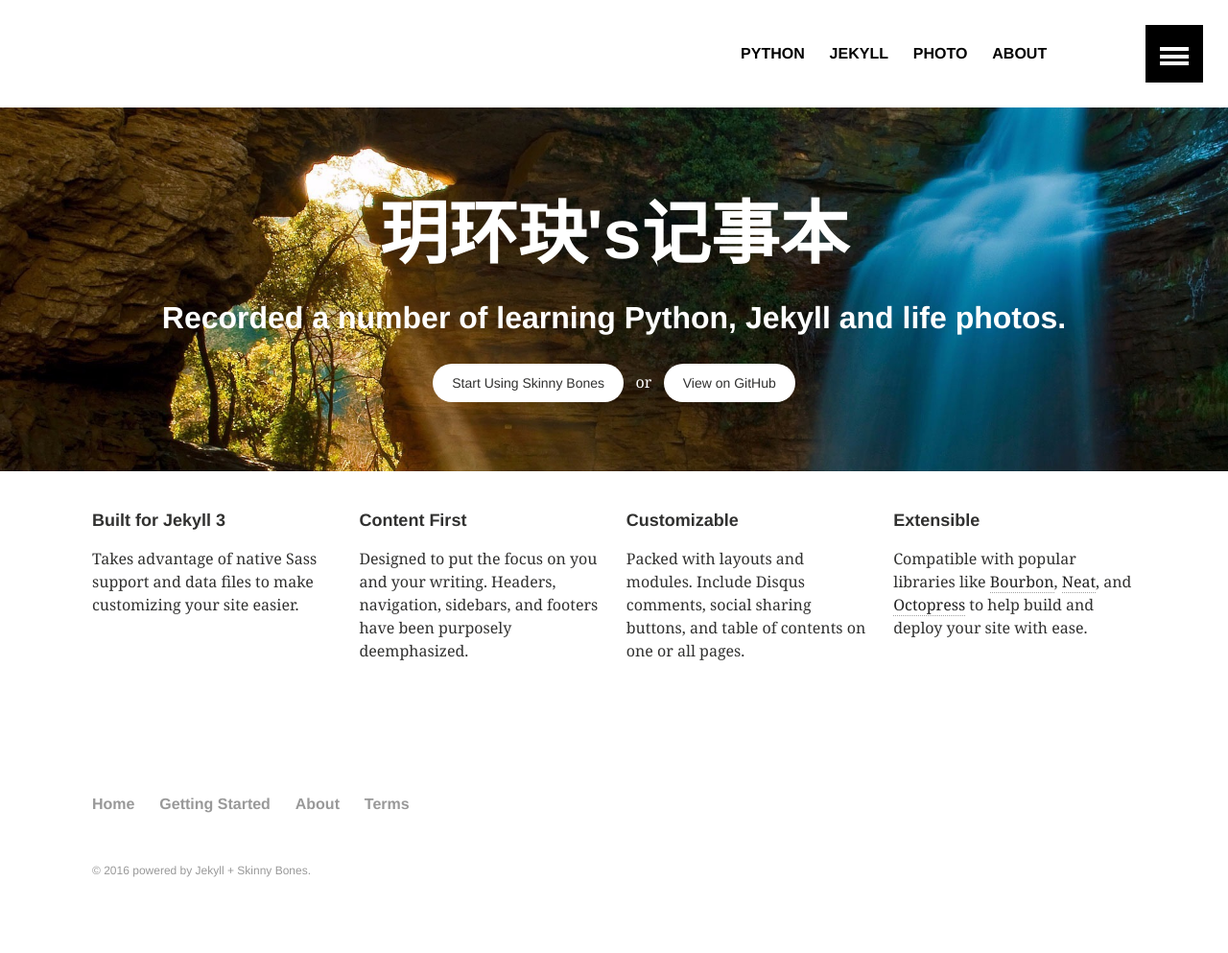
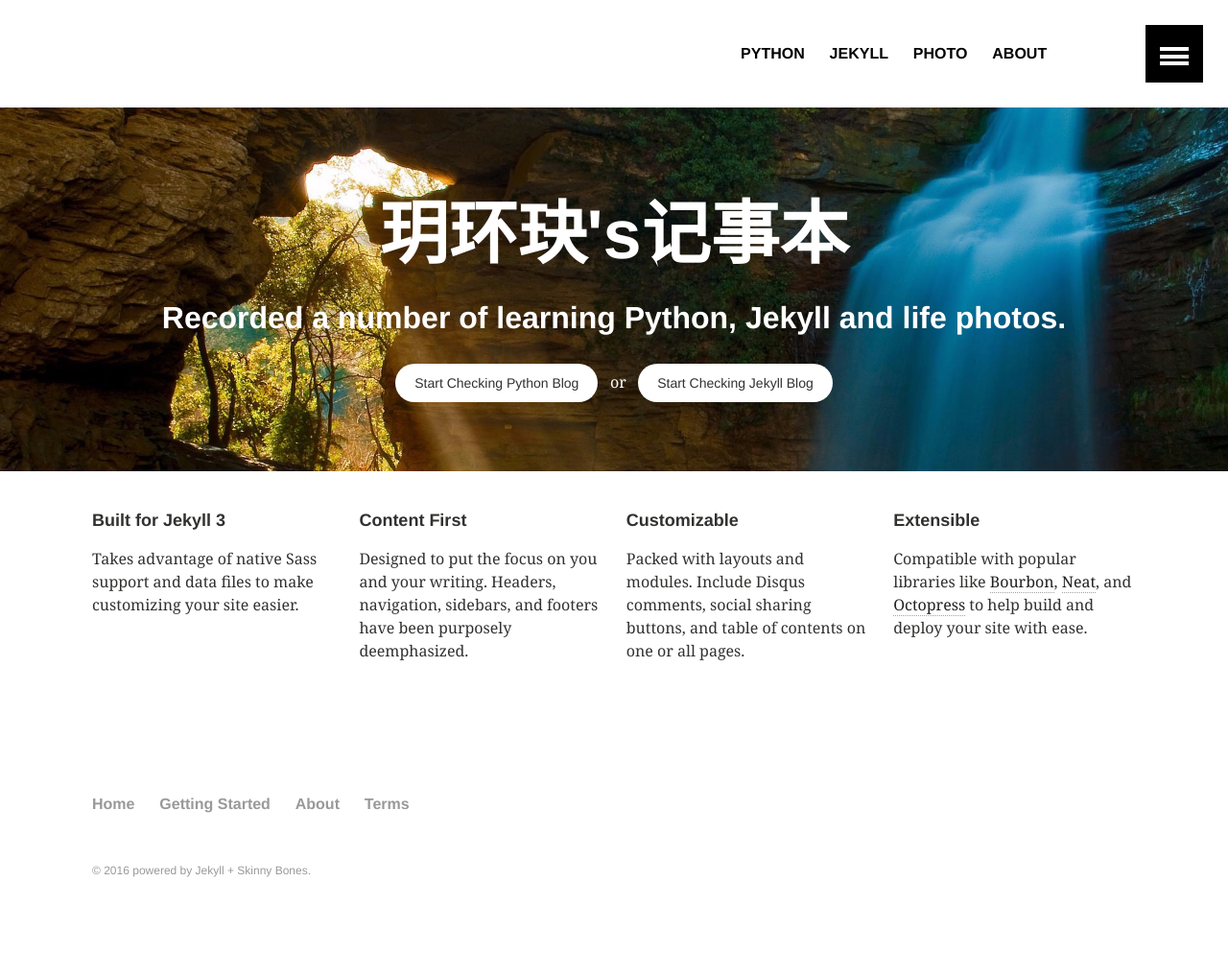
Before and after one commit to yuehuanjue/yuehuanjue.github.com, a Jekyll site: the page built from index.md, in a window 1280 px wide. Shown: the whole page at 96% size. Built offline with Jekyll 4.4.1, drawn with Linux system fonts in a browser that asks for light colours.

Commit message:
提交测试

```diff
--- a/_layouts/home.html
+++ b/_layouts/home.html
@@ -38,7 +38,7 @@
       <div class="wrap page-lead-content">
         <h1>玥环玦's记事本</h1>
         <h2>Recorded a number of learning Python, Jekyll and life photos.</h2>
-        <a href="{{ site.url }}/getting-started/" class="btn-inverse">Start Using Skinny Bones</a> &nbsp; or &nbsp; <a href="https://github.com/mmistakes/skinny-bones-jekyll" class="btn-inverse">View on GitHub</a>
+        <a href="{{ site.url }}/python/" class="btn-inverse">Start Checking Python Blog </a> &nbsp; or &nbsp; <a href="{{ site.url }}/jekyll/" class="btn-inverse">Start Checking Jekyll Blog</a>
       </div><!-- /.page-lead-content -->
     </div><!-- /.page-lead -->
     {% endif %}
```
Also changed, not shown: README.md, 1 other file.
